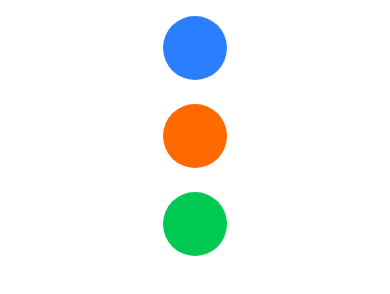
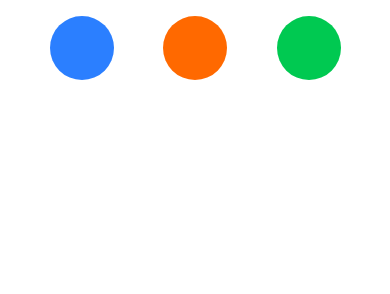
Before and after one commit to Diluc01/Tailwindcss, a website: page src/index.html in a window 390 px wide. Shown: the part 68-362 px from the top of the page. Drawn offline with Linux system fonts and the light colour scheme.

Commit message:
practice with media queries

```diff
--- a/src/index.html
+++ b/src/index.html
@@ -13,10 +13,13 @@
         Hello world!
       </h1>
     </div>
-    <div class="flex flex-col items-center justify-center space-y-6 mt-2">
+    <div class="flex justify-evenly space-evenly space-y-6 mt-2">
       <div class="h-16 w-16 rounded-full bg-blue-500""></div>
       <div class="h-16 w-16 rounded-full bg-orange-500""></div>
       <div class="h-16 w-16 rounded-full bg-green-500""></div>
     </div>
+    <div class="sm:bg-amber-500 md:bg-amber-700">
+      <p class="text-white">I appear on screen wider than 768px</p>
+    </div>
   </body>
 </html>
```
Also changed, not shown: src/output.css.
